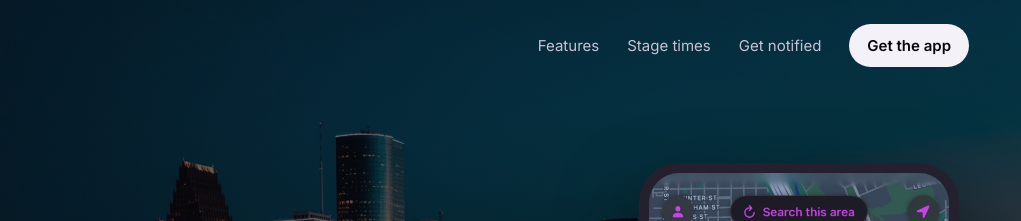
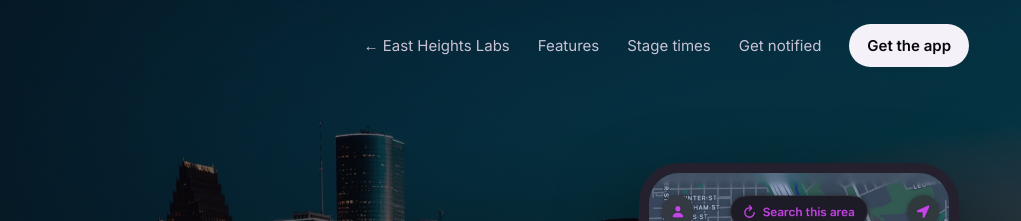
Before and after one commit to east-heights-labs/ehl-website, a website: page public/showhunter/index.html in a window 1280 px wide. Shown: the top 221 px of the page, 259-1280 px from the left. Drawn offline with nearby package versions, Linux system fonts and the light colour scheme.

Commit message:
fix: add back link to EHL home page in ShowHunter nav

```diff
--- a/public/showhunter/index.html
+++ b/public/showhunter/index.html
@@ -35,6 +35,7 @@ a{color:#d65cf5}a:hover{color:#e79bfa}
 <span style="font-family: 'Bricolage Grotesque', sans-serif; font-weight: 700; font-size: 20px; letter-spacing: -0.01em">ShowHunter</span>
 </a>
 <nav aria-label="Main" style="display: flex; flex-wrap: wrap; align-items: center; gap: 28px; font-size: 15px">
+<a href="/" style="color: #c9c2d4; text-decoration: none">← East Heights Labs</a>
 <a href="#features" style="color: #c9c2d4; text-decoration: none">Features</a>
 <a href="#stage-times" style="color: #c9c2d4; text-decoration: none">Stage times</a>
 <a href="#notify" style="color: #c9c2d4; text-decoration: none">Get notified</a>
```
